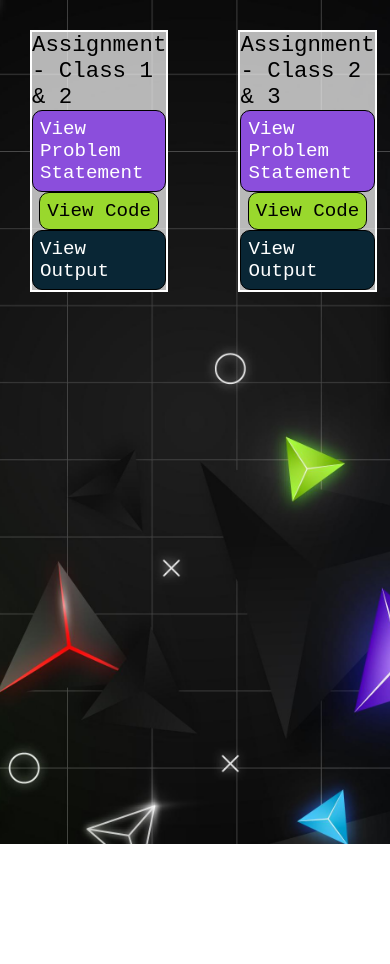
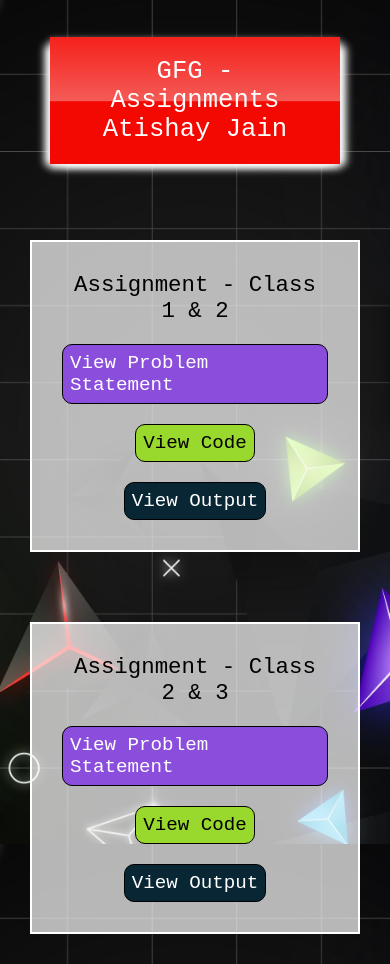
Before and after one commit to atishay27/jainatishay.com, a plain HTML site: page index.html in a window 390 px wide. Before the commit the page ends 844 px from the top, so only its background shows below. Drawn offline with Linux system fonts and the light colour scheme; some packages are replaced by stand-ins of ours; a script that the page names is missing.

Commit message:
Fixed Website Responsiveness

```diff
--- a/index.css
+++ b/index.css
@@ -8,13 +8,14 @@ body {
   background-position: center;
   background-attachment: fixed;
   color: white;
+  font-family: "Fira Code", monospace;
 }
 
 .container {
-  height: 100vh;
   display: grid;
-  grid-template-columns: 1fr 1fr 1fr;
-  grid-template-rows: 1fr 1fr 1fr;
+  grid-template-columns: repeat(3, 1fr);
+  grid-template-rows: 200px 1fr;
+  grid-auto-rows: 1fr;
   grid-gap: 10px;
 }
 
@@ -24,14 +25,37 @@ body {
   border: 2px solid white;
   display: grid;
   color: black;
-  font-family: "Fira Code", monospace;
   font-size: 1.2rem;
+  align-self: flex-start;
+  justify-self: center;
+  padding: 20px;
 }
 
+.mytitle {
+  font-size: 1.6rem;
+  grid-column: 1/4;
+  align-self: center;
+  justify-self: stretch;
+  margin: 0px 50px;
+  text-align: center;
+  color: white;
+  padding: 20px;
+  background-color: #f40802;
+  box-shadow: 0 4px 8px white, 10px 5px 8px -4px white, -9px 5px 8px -4px white;
+  background-image: -webkit-linear-gradient(
+    -90deg,
+    rgba(255, 255, 255, 0.1) 0%,
+    rgba(244, 244, 244, 0.35) 50%,
+    rgba(225, 225, 225, 0) 51%,
+    rgba(246, 246, 246, 0) 100%
+  );
+}
 .assignment-heading {
   font-size: 1.4rem;
   justify-self: center;
   align-self: center;
+  margin: 10px;
+  text-align: center;
 }
 
 .problem-statement {
@@ -43,6 +67,7 @@ body {
   color: white;
   border: 1px solid black;
   cursor: pointer;
+  margin: 10px;
 }
 
 .assignment-code {
@@ -55,6 +80,7 @@ body {
   border: 1px solid black;
   text-decoration: none;
   cursor: pointer;
+  margin: 10px;
 }
 
 .assignment-output {
@@ -67,4 +93,23 @@ body {
   border: 1px solid black;
   text-decoration: none;
   cursor: pointer;
+  margin: 10px;
 }
+
+@media only screen and (max-width: 1024px) {
+  .container {
+    grid-template-columns: repeat(1, 1fr);
+  }
+  .mytitle {
+    grid-column: 1/2;
+  }
+}
+
+@media only screen and (min-width: 1024px) and (max-width: 1300px) {
+  .container {
+    grid-template-columns: repeat(2, 1fr);
+  }
+  .mytitle {
+    grid-column: 1/3;
+  }
+}
--- a/index.html
+++ b/index.html
@@ -11,7 +11,11 @@
     <link rel="stylesheet" href="./index.css" />
   </head>
   <body>
-    <div class="container"></div>
+    <div class="container">
+      <div id="kougiland" class="mytitle">
+        GFG - Assignments<br />Atishay Jain
+      </div>
+    </div>
     <script src="https://cdn.jsdelivr.net/npm/sweetalert2@11"></script>
     <script src="./index.js"></script>
   </body>
```
